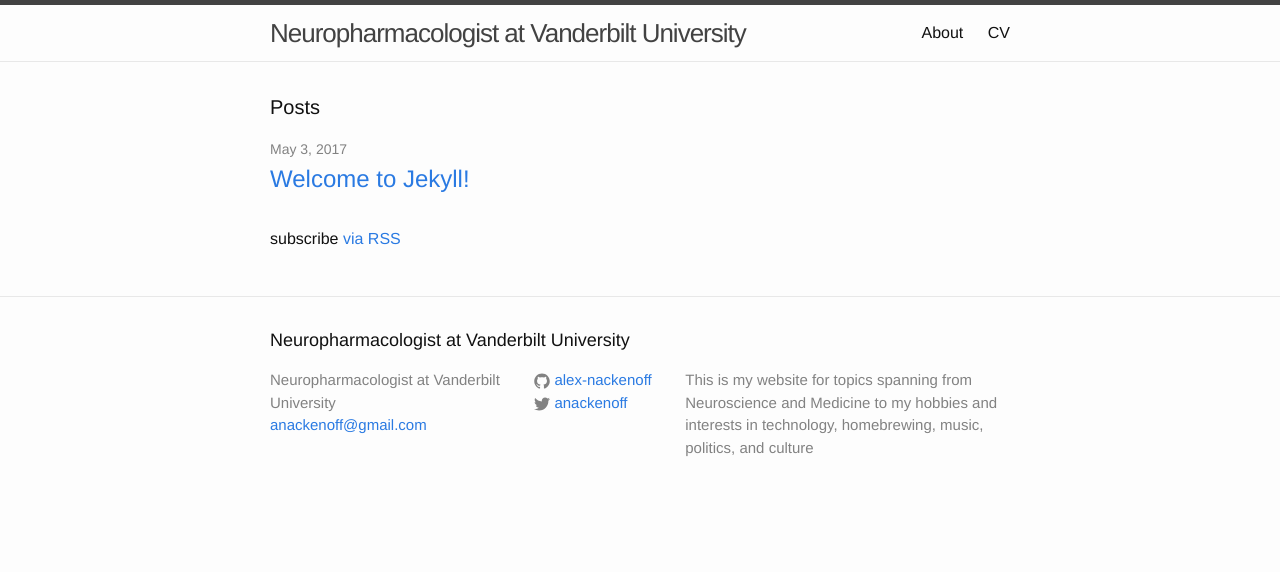
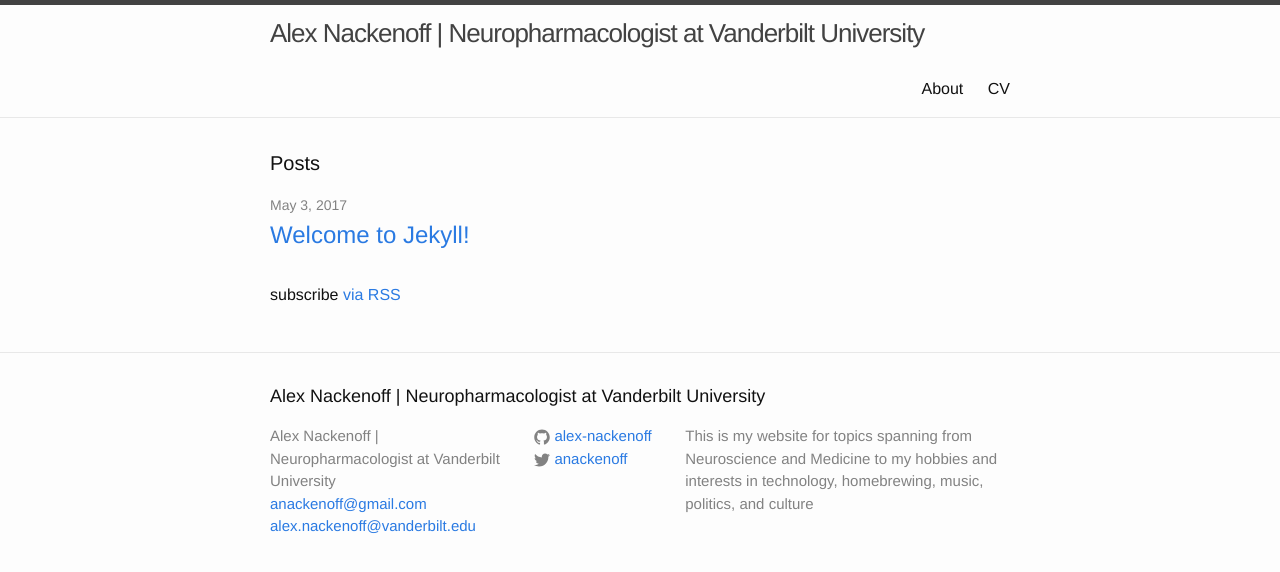
Before and after one commit to alex-nackenoff/alex-nackenoff.github.io, a Jekyll site: the page built from index.html, in a window 1280 px wide. Shown: the top 572 px of the page. Built offline with Jekyll 4.4.1, drawn with Linux system fonts in a browser that asks for light colours.

```diff
--- a/_config.yml
+++ b/_config.yml
@@ -6,13 +6,14 @@
 # 'jekyll serve'. If you change this file, please restart the server process.
 
 # Site settings
-title: Neuropharmacologist at Vanderbilt University
+title: Alex Nackenoff | Neuropharmacologist at Vanderbilt University
 email: anackenoff@gmail.com
+email2: alex.nackenoff@vanderbilt.edu
 description: This is my website for topics spanning from Neuroscience and Medicine to my hobbies
     and interests in technology, homebrewing, music, politics, and culture
 
 baseurl: "" # the subpath of your site, e.g. /blog
-url: "http://yourdomain.com" # the base hostname & protocol for your site
+url: "https://alex-nackenoff.github.io" # the base hostname & protocol for your site
 twitter_username: anackenoff
 github_username:  alex-nackenoff
 
--- a/_includes/footer.html
+++ b/_includes/footer.html
@@ -9,6 +9,7 @@
         <ul class="contact-list">
           <li>{{ site.title }}</li>
           <li><a href="mailto:{{ site.email }}">{{ site.email }}</a></li>
+          <li><a href="mailto:{{ site.email2 }}">{{ site.email2 }}</a></li>
         </ul>
       </div>
 
```
